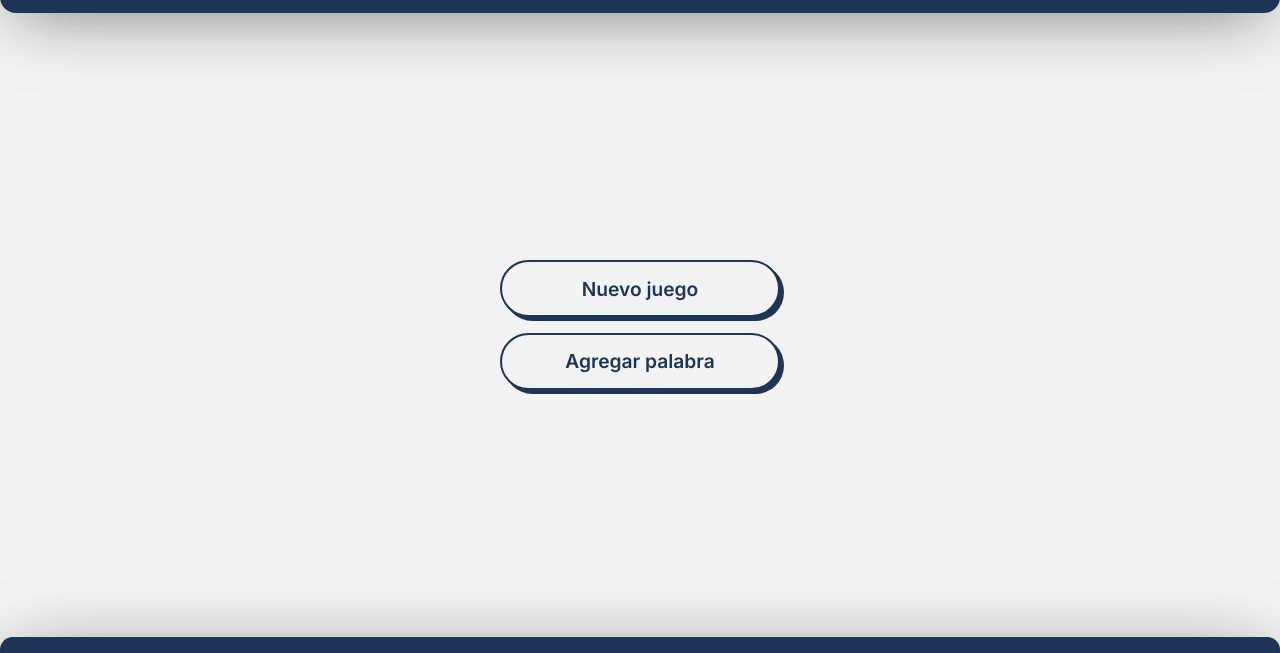
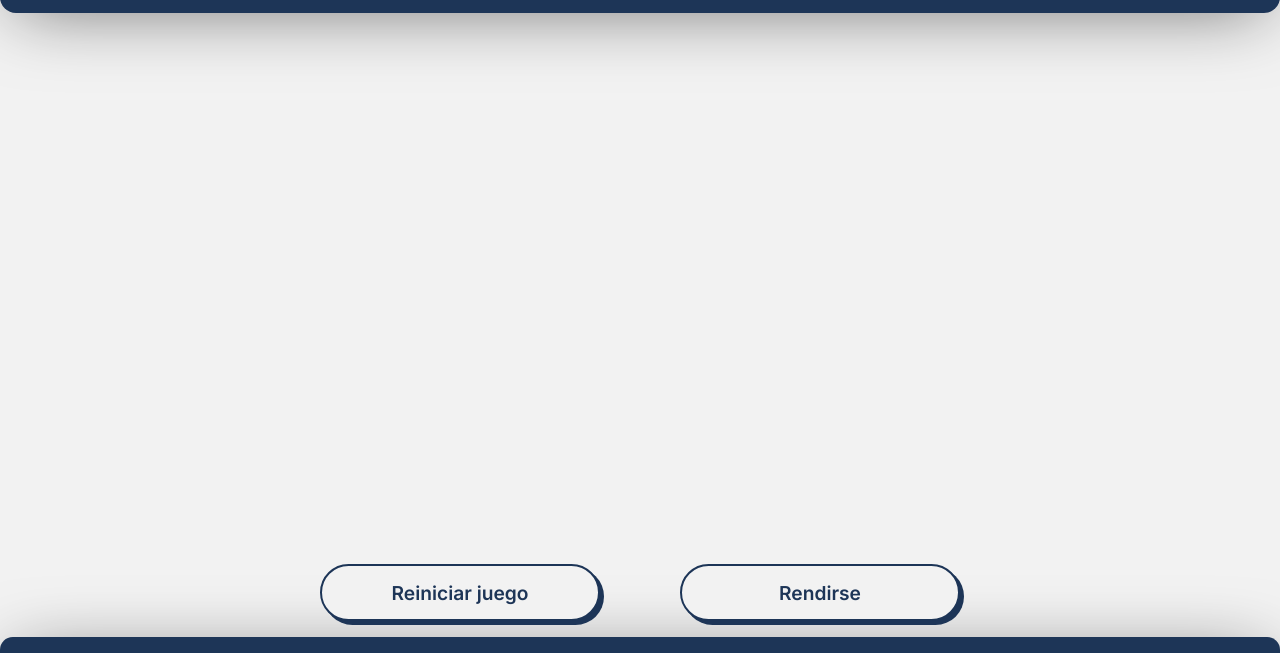
Before and after one commit to DamianRCabrera/ahorcado-aluraone-desafio_2, a plain HTML site: page index.html in a window 1280 px wide. Both pictures are taken after a click on the button "Nuevo juego". Shown: the part 83-736 px from the top of the page. Drawn offline with Linux system fonts and the light colour scheme; a web font is replaced by a local one.

Commit message:
added basic js funcionalities
-added basic features

```diff
--- a/index.html
+++ b/index.html
@@ -26,25 +26,27 @@
 
         <div class="titlescreen">
             <div class="titlescreen__menu">
-                <button class="btn">Nuevo juego</button>
-                <button class="btn">Agregar palabra</button>
+                <button class="btn" id="newgame">Nuevo juego</button>
+                <button class="btn" id="setup">Agregar palabra</button>
             </div>
         </div>
 
-        <div class="game" style="display: none;">
+        <div class="game hidden">
             <input type="text" class="game__input__invisible" placeholder="Ingrese una palabra">
             <div class="hangedman">
-                <div class="hangedman-zone"></div>
-                <div class="hangedman-correct"></div>
-                <div class="hangedman-fail"></div>
+                <div class="hangedman-zone">
+                    <canvas class="hangedman-zone__canvas" id="canvas"></canvas>
+                </div>
+                <div class="hangedman-charset"></div>
+                <div class="hangedman-charset"></div>
             </div>
             <div class="game-buttons">
-                <button class="btn">Nuevo juego</button>
-                <button class="btn">Rendirse</button>
+                <button class="btn" id="restartgame">Reiniciar juego</button>
+                <button class="btn" id="giveup">Rendirse</button>
             </div>
         </div>
 
-        <div class="setupscreen" style="display: none;">
+        <div class="setupscreen hidden">
             <div class="setupscreen-input">
                 <input type="text" class="setupscreen-input__text" placeholder="Ingrese una palabra">
             </div>
@@ -52,8 +54,8 @@
                 <p class="setupscreen-warning__description"><span class="setupscreen-warning__icon"><img src="img/warning.svg" alt="Atención"></span> Máximo de 8 letras</p>
             </div>
             <div class="setupscreen-buttons">
-                <button class="btn">Guardar y empezar</button>
-                <button class="btn">Cancelar</button>
+                <button class="btn" id="saveandstart">Guardar y empezar</button>
+                <button class="btn" id="cancel">Cancelar</button>
             </div>
 
         </div>
--- a/js/main.js
+++ b/js/main.js
@@ -0,0 +1,52 @@
+// Creating global variables of screens
+
+const titleScreen = document.querySelector(".titlescreen");
+const gameScreen = document.querySelector(".game");
+const setUpScreen = document.querySelector(".setupscreen");
+const canvas = document.getElementById("canvas");
+const ctx = canvas.getContext("2d");
+
+// Creating global variables of buttons
+
+const newGame = document.querySelector("#newgame");
+const addWord = document.querySelector("#setup");
+const restartGame = document.querySelector("#restartgame");
+const giveUp = document.querySelector("#giveup");
+const saveandstart = document.querySelector("#saveandstart");
+const cancel = document.querySelector("#cancel");
+
+// Functionality of UI buttons
+
+const goToGameScreen = () => {
+    titleScreen.classList.add("hidden");
+    gameScreen.classList.remove("hidden");
+}
+
+const goToSetUpScreen = () => {
+    titleScreen.classList.add("hidden");
+    setUpScreen.classList.remove("hidden");
+}
+
+const goToTitleScreen = () => {
+    titleScreen.classList.remove("hidden");
+    setUpScreen.classList.add("hidden");
+}
+
+// Funcionality of the Canvas
+
+
+
+// Functionality of the Game
+
+
+// Event listeners
+
+document.addEventListener('click', (e) => {
+    if (e.target.id === "newgame") {
+        goToGameScreen();
+    } else if (e.target.id === "setup") {
+        goToSetUpScreen();
+    } else if(e.target.id === "cancel") {
+        goToTitleScreen();
+    }
+});
--- a/sass/components/_hangedman.scss
+++ b/sass/components/_hangedman.scss
@@ -8,14 +8,32 @@
         flex: 1 1 70%;
     }
 
-    &-correct {
+    &-charset {
         display: flex;
-        flex: 1 1 15%;
+        flex: 1 1 10%;
+        justify-content: center;
+        align-items: center;
+        gap: 1em;
+        line-height: 1.3;
+        font-size: 2em;
+
+        @media (min-width:768px) {
+            gap: 2em;
+        }
+
+        &__success {
+            color: #1d3557;
+            border-bottom: 2px solid #1d3557;
+        }
+
+        &__fail {
+            color: #e63946;
+            border-bottom: 2px solid #e63946;
+        }
     }
+}
 
-    &-fail {
-        display: flex;
-        flex: 1 1 15%;
-    }
-
+.palito {
+    position: absolute;
+    top: 50%;
 }
--- /dev/null
+++ b/sass/components/_hidden.scss
@@ -0,0 +1,3 @@
+.hidden {
+    display: none;
+}
--- a/sass/layout/_main-footer.scss
+++ b/sass/layout/_main-footer.scss
@@ -2,7 +2,7 @@
     display: flex;
     justify-content: center;
     align-items: center;
-    gap: 6em;
+    gap: 3.5em;
     padding: 1.5em;
     background-color: #1D3557;
     border-top-left-radius: 1em;
@@ -10,6 +10,10 @@
     box-shadow: 0px 9px 72px -16px rgba(0,0,0,0.6);
     color: #f2f2f2;
     font-size: 0.8em;
+
+    @media (min-width: 768px) {
+        gap: 6em;
+    }
 }
 
 .footer-info {
--- a/sass/main.scss
+++ b/sass/main.scss
@@ -23,6 +23,7 @@
 // 5. Components
 @use 'components/btn';
 @use 'components/hangedman';
+@use 'components/hidden';
 
 // 6. Page-specific styles
 // @use 'pages/home';
```
Also changed, not shown: css/main.css, 1 other file.
